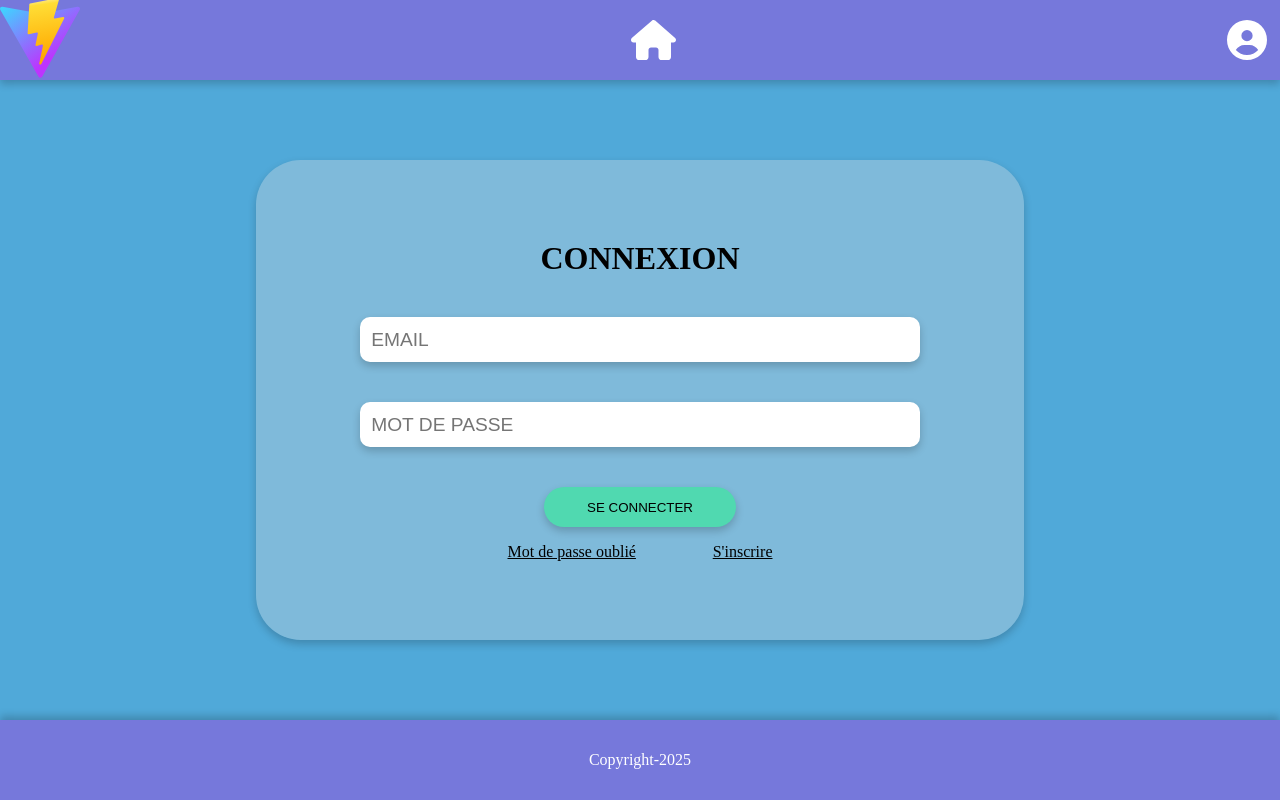
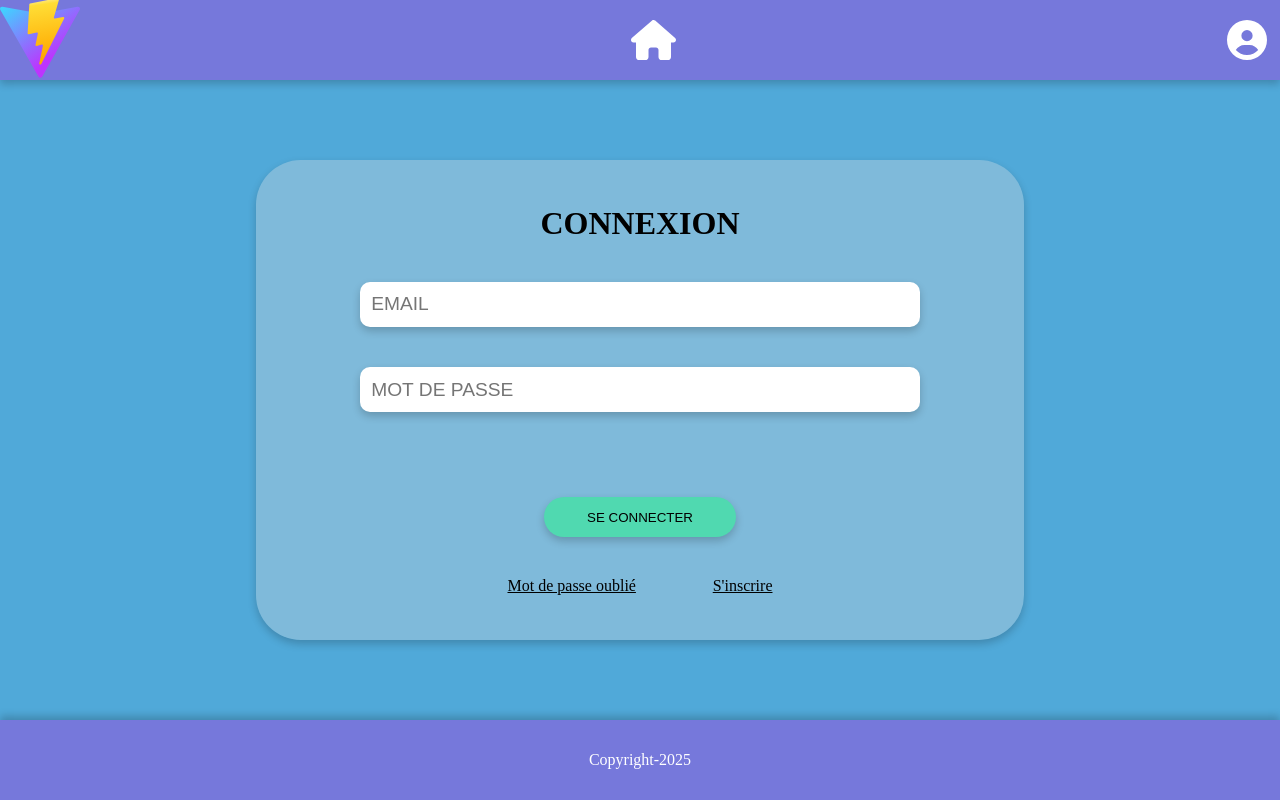
Before and after one commit to LucoJonathan/CartodexTCG, a React (Vite) app in the folder cartodextcg_front/: page / in a window 1280 px wide. Built offline with nearby package versions, Linux system fonts and the light colour scheme.

Commit message:
feat: error message + verif data

```diff
--- a/cartodextcg_front/src/Components/Login/Login.jsx
+++ b/cartodextcg_front/src/Components/Login/Login.jsx
@@ -7,16 +7,61 @@ import {
     InputPassword ,
     LabelNav
 } from "./Login.style.jsx";
-
+import { DivError , LabelError } from "../Register/Register.style.jsx";
+import { useState } from "react";
 
 export const Login = () => {
+    const [ showError , setShowError ] = useState ( false );
+    const [ formData , setFormData ] = useState ( {
+        email: "" ,
+        password: ""
+    } );
+    const [ errors , setErrors ] = useState ( "" );
+    const mailRegex = /^[^\s@]+@[^\s@]+\.[^\s@]+$/;
+
+    const verifDataForm = () => {
+        let newErrors = "";
+        if (! formData.password || ! formData.email) {
+            newErrors = "Tout les champs ne sont pas remplis";
+        }else if(!mailRegex.test(!formData.email)){
+            newErrors = "Adresse mail non valide";
+        }
+
+        if (Object.keys ( newErrors ).length !== 0) {
+            setErrors ( newErrors );
+            setShowError ( true );
+        }
+    }
+
+    const handleChange = (e) => {
+        const {name , value} = e.target;
+        setFormData ( {
+            ...formData ,
+            [name]: value
+        } )
+        setErrors ( "" )
+    }
+
+    const handleLogin = async (e) => {
+        e.preventDefault ();
+        setShowError ( false );
+        verifDataForm ();
+        if(showError){
+            alert("Il y a des erreurs à corriger avant d'envoyer le formulaire.");
+            return;
+        }
+
+    }
 
     return (
         <>
-            <DivFormLogin >
+            <DivFormLogin onSubmit={ handleLogin }>
                 <DivTitleForm>CONNEXION</DivTitleForm>
-                <InputEmail placeholder="EMAIL"/>
-                <InputPassword placeholder="MOT DE PASSE"/>
+                <InputEmail type="email" placeholder="EMAIL" name="email" onChange={ handleChange }/>
+                <InputPassword type="password" placeholder="MOT DE PASSE" name="password" onChange={ handleChange }/>
+                <DivError visibility={ showError ? "visible" : "hidden" }>
+                    <LabelError>{ errors }</LabelError>
+                </DivError>
                 <ButtonConnect type="submit">SE CONNECTER</ButtonConnect>
                 <DivLabel>
                     <div>
--- a/cartodextcg_front/src/Components/Login/Login.style.jsx
+++ b/cartodextcg_front/src/Components/Login/Login.style.jsx
@@ -4,17 +4,18 @@ export const DivFormLogin = styled.form`
     display: flex;
     flex-direction: column;
     align-items: center;
+    justify-content: center;
     width: 60vw;
     height: 60vh;
     background-color: rgba(173, 203, 219, 0.5);
     border-radius: 45px;
     margin: auto;
     box-shadow: 0 4px 8px rgba(0, 0, 0, 0.2);
+    gap: 5vh;
 `;
 
 export const DivTitleForm = styled.div`
     font-size: 2rem;
-    margin-top: 10vh;
     font-weight: bold;
 `;
 
@@ -23,7 +24,6 @@ export const InputEmail = styled.input`
     width: 70%;
     border-radius: 10px;
     border: none;
-    margin-top: 5vh;
     font-size: larger;
     box-shadow: 0 4px 8px rgba(0, 0, 0, 0.2);
 `;
@@ -32,13 +32,11 @@ export const InputPassword = styled.input`
     width: 70%;
     border-radius: 10px;
     border: none;
-    margin-top: 5vh;
     font-size: larger;
     box-shadow: 0 4px 8px rgba(0, 0, 0, 0.2);
 `;
 
 export const ButtonConnect = styled.button`
-    margin-top: 5vh;
     width: 15vw;
     height: 5vh;
     background-color: #50D9B0 ;
@@ -49,7 +47,6 @@ export const ButtonConnect = styled.button`
 
 export const DivLabel = styled.div`
         display: flex;
-        margin-top: 2vh;
         gap: 6vw;
 `;
 
```
